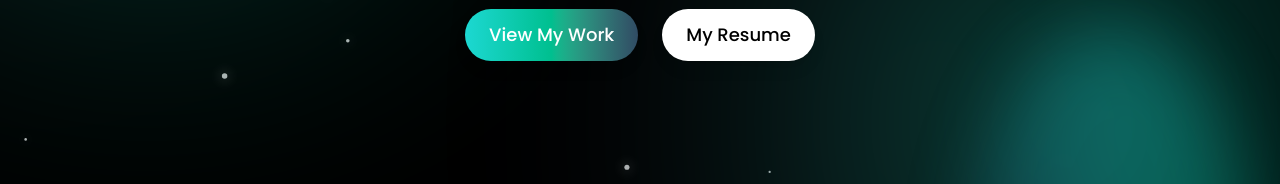
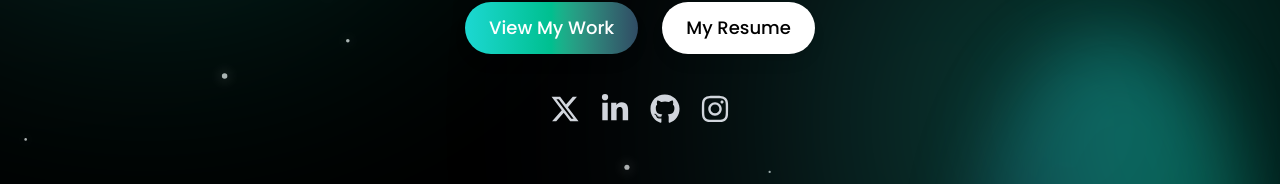
Before and after one commit to Sarvjeetrajverma/My-portfolio, a React (Vite) app: page / in a window 1280 px wide. Shown: the part 429-613 px from the top of the page. Built offline with nearby package versions, Linux system fonts and the light colour scheme.

Commit message:
Fix social icons rendering and Vercel framework config

```diff
--- a/src/sections/Home.jsx
+++ b/src/sections/Home.jsx
@@ -116,7 +116,7 @@ export default function Home() {
             </motion.div>
 
             <div className="mt-10 flex gap-5 text-2xl md:text-3xl justify-center">
-              {socials.map(({ icon, label, link }) => (
+              {socials.map(({ icon: Icon, label, link }) => (
                 <motion.a
                   href={link}
                   key={label}
@@ -129,7 +129,7 @@ export default function Home() {
                   whileHover="hover"
                   whileTap="tap"
                 >
-                  {icon}
+                  <Icon />
                 </motion.a>
               ))}
             </div>
```
Also changed, not shown: vercel.json.
